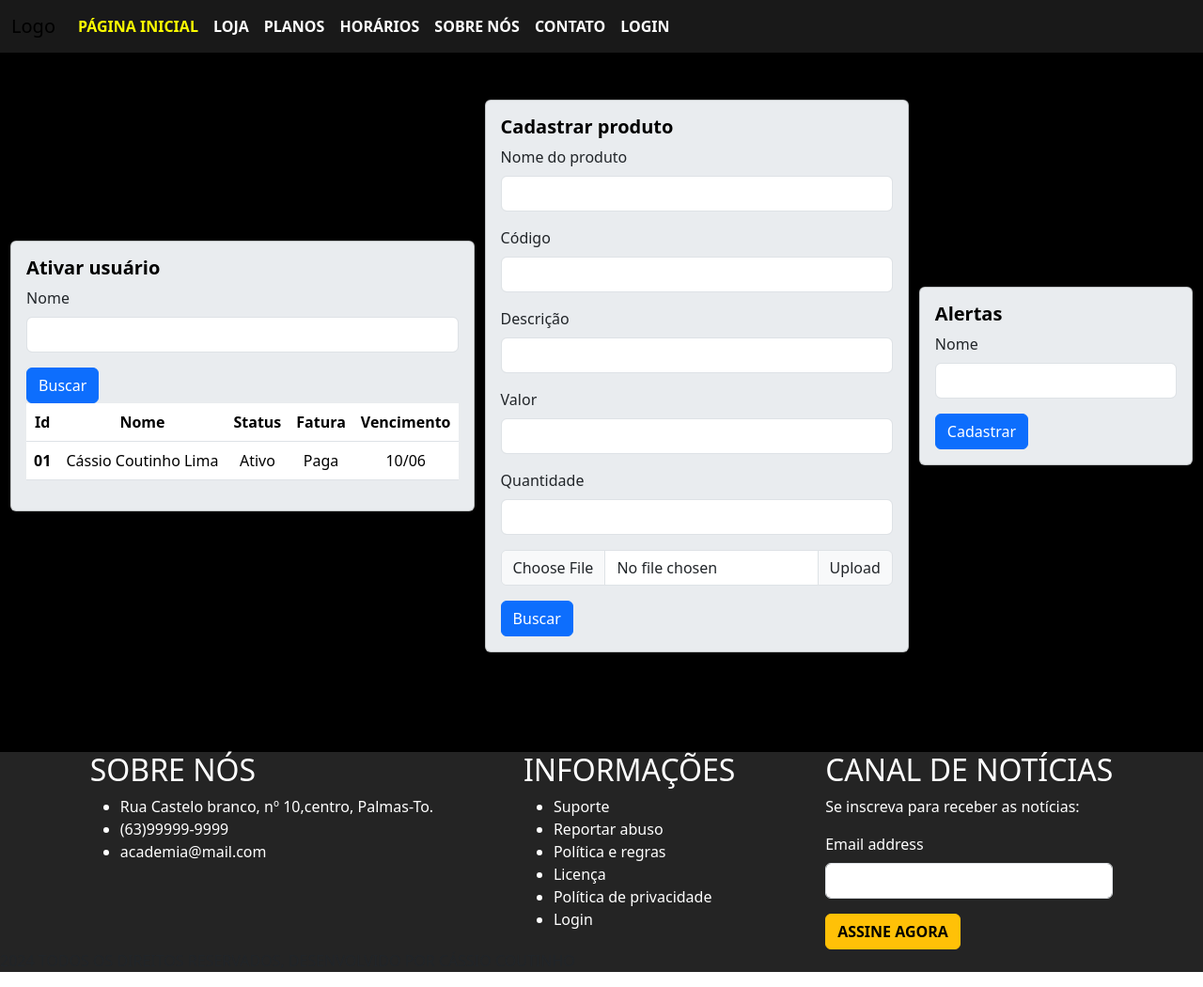
After one commit to Coutinhopmw/academias, a Django app: page /atendente/ in a window 1280 px wide. The commit adds this page. Shown: the whole page at 94% size. Run offline with Django 5.2, Linux system fonts and the light colour scheme; some libraries are stand-ins or nearby versions.

Commit message:
Criação da tela do atendente

```diff
--- a/academias/forms.py
+++ b/academias/forms.py
@@ -31,3 +31,7 @@ class SignupForm(UserCreationForm):
     def __init__(self, *args, **kwargs):
         super().__init__(*args, **kwargs)
         self.fields.pop('username', None)
+
+class LoginForm(forms.Form):
+    email = forms.EmailField(max_length=255)
+    password = forms.CharField(widget=forms.PasswordInput)
--- /dev/null
+++ b/academias/templates/Atendente.html
@@ -0,0 +1,100 @@
+<!DOCTYPE html>
+{% include 'partials/head.html' %}
+{% load static %}
+<html lang="en">
+
+<body>
+
+    {% include 'partials/header.html' %}
+
+    <section>
+        <div class="bg-color" style="height: 100vh; overflow-x: hidden;">
+            <div class="container-login justify-content-center w-100">
+                <div class="d-flex justify-content-center align-items-center w-100 d-flex justify-content-evenly" style="height: 100vh;">
+                    <div class="card p-3 bg-body-secondary">
+                        <h5 class="card-title" style="color: black !important;">Ativar usuário</h5>
+                        <form>
+                            <div class="mb-3">
+                                <label for="id_nome" class="form-label">Nome</label>
+                                <input type="text" class="form-control" id="id_nome" name="nome">
+                            </div>
+                            <button type="submit" class="btn btn-primary">Buscar</button>
+                        </form>
+                        <div class="">
+                            <table class="table text-center">
+                                <thead>
+                                  <tr>
+                                    <th scope="col">Id</th>
+                                    <th scope="col">Nome</th>
+                                    <th scope="col">Status</th>
+                                    <th scope="col">Fatura</th>
+                                    <th scope="col">Vencimento</th>
+                                  </tr>
+                                </thead>
+                                <tbody>
+                                  <tr>
+                                    <th scope="row">01</th>
+                                    <td>Cássio Coutinho Lima</td>
+                                    <td>Ativo</td>
+                                    <td>Paga</td>
+                                    <td>10/06</td>
+                                  </tr>
+                                </tbody>
+                              </table>
+                        </div>
+                    </div>
+                    <div class="card p-3 bg-body-secondary">
+                        <h5 class="card-title" style="color: black !important;">Cadastrar produto</h5>
+                        <form>
+                            <div class="mb-3">
+                                <label for="id_nome" class="form-label">Nome do produto</label>
+                                <input type="text" class="form-control" id="id_nome" name="nome">
+                            </div>
+                            <div class="mb-3">
+                                <label for="id_nome" class="form-label">Código</label>
+                                <input type="text" class="form-control" id="id_nome" name="nome">
+                            </div>
+                            <div class="mb-3">
+                                <label for="id_nome" class="form-label">Descrição</label>
+                                <input type="text" class="form-control" id="id_nome" name="nome">
+                            </div>
+                            <div class="mb-3">
+                                <label for="id_valor" class="form-label">Valor</label>
+                                <input type="text" class="form-control" id="id_valor" name="valor">
+                            </div>
+                            <div class="mb-3">
+                                <label for="id_quantidade" class="form-label">Quantidade</label>
+                                <input type="text" class="form-control" id="id_quantidade" name="quantidade">
+                            </div>
+                            <div class="input-group mb-3">
+                                <input type="file" class="form-control" id="inputGroupFile02">
+                                <label class="input-group-text" for="inputGroupFile02">Upload</label>
+                              </div>
+                            <button type="submit" class="btn btn-primary">Buscar</button>
+                        </form>
+                    </div>
+                    <div class="card p-3 bg-body-secondary">
+                        <h5 class="card-title" style="color: black !important;">Alertas</h5>
+                        <form>
+                            <div class="mb-3">
+                                <label for="id_nome" class="form-label">Nome</label>
+                                <input type="text" class="form-control" id="id_nome" name="nome">
+                            </div>
+                            <button type="submit" class="btn btn-primary">Cadastrar</button>
+                        </form>
+                    </div>
+                </div>
+            </div>
+        </div>
+    </section>
+
+    {% include 'partials/footer.html' %}
+
+    <script src="https://code.jquery.com/jquery-3.5.1.slim.min.js"></script>
+    <script src="https://cdn.jsdelivr.net/npm/@popperjs/core@2.9.2/dist/umd/popper.min.js"></script>
+    <script src="https://maxcdn.bootstrapcdn.com/bootstrap/4.5.2/js/bootstrap.min.js"></script>
+
+
+</body>
+
+</html>
--- /dev/null
+++ b/academias/templates/partials/header.html
@@ -0,0 +1,38 @@
+{% load static %}
+
+<section>
+    <div class="bg-color">
+        <nav class="navbar navbar-expand-lg navbar-light fixed-top">
+            <div class="container-fluid">
+                <a class="navbar-brand" href="#">Logo</a>
+                <ul class="navbar-nav me-auto mb-2 mb-lg-0">
+                    <li class="nav-item">
+                        <a class="nav-link active" id="color-logo-yellow" aria-current="page" href="#">PÁGINA
+                            INICIAL</a>
+                    </li>
+                    <li class="nav-item">
+                        <a class="nav-link" id="color-logo-white" href="{% url 'loja' %}">LOJA</a>
+                    </li>
+                    <li class="nav-item">
+                        <a class="nav-link" id="color-logo-white" href="#">PLANOS</a>
+                    </li>
+                    <li class="nav-item">
+                        <a class="nav-link" id="color-logo-white" href="{% url 'horarios' %}">HORÁRIOS</a>
+                    </li>
+                    <li class="nav-item">
+                        <a class="nav-link" id="color-logo-white" href="#">SOBRE NÓS</a>
+                    </li>
+                    <li class="nav-item">
+                        <a class="nav-link" id="color-logo-white" href="#">CONTATO</a>
+                    </li>
+                    <li class="nav-item">
+                        <a class="nav-link" id="color-logo-white" href="{% url 'login' %}">LOGIN</a>
+                    </li>
+                </ul>
+            </div>
+    </div>
+    </nav>
+
+
+    </div>
+</section>
--- a/academias/urls.py
+++ b/academias/urls.py
@@ -3,13 +3,14 @@ from django.urls import path
 from django.conf import settings
 from django.conf.urls.static import static
 
-from academias.views import Index,Loja,Login,Horarios,CadastroUsuario
+from academias.views import Index,Loja,Login,Horarios,CadastroUsuario,Atendente
 
 urlpatterns = [
-    path('admin/', admin.site.urls),
+    # path('admin/', admin.site.urls),
     path('', Index.as_view(), name ='index'),
     path('loja/', Loja.as_view(), name='loja'),
     path('login/', Login.as_view(), name='login'),
     path('horarios/', Horarios.as_view(), name='horarios'),
+    path('atendente/', Atendente.as_view(), name='atendente'),
     path('cadastro-usuario/', CadastroUsuario.as_view(), name='CadastroUsuario'),
 ]
--- a/academias/views.py
+++ b/academias/views.py
@@ -24,13 +24,9 @@ class Horarios(View):
     def get(self, request):
         return render(request, 'horarios.html')
 
-
-    # def post (self, request,*args, **kwargs):
-    # form = SignupForm(request.POST,request.FILES)
-    # if form.is_valid():
-    #     form.save()
-    #     return redirect('/login')
-    # return render(request,self.template_name,{'form':form})
+class Atendente(View):
+    def get(self, request):
+        return render(request, 'Atendente.html')
 
 class CadastroUsuario(View):
 
```
Also changed, not shown: academias/models.py (+16 -0 lines), academias/templates/cadastro-usuario.html (+5 -42 lines), academias/templates/horarios.html (+1 -33 lines), academias/templates/index.html (+3 -32 lines), academias/templates/login.html (+19 -38 lines).
